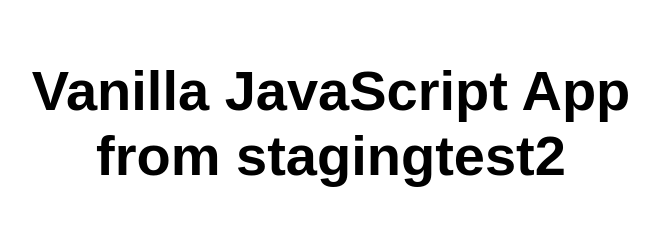
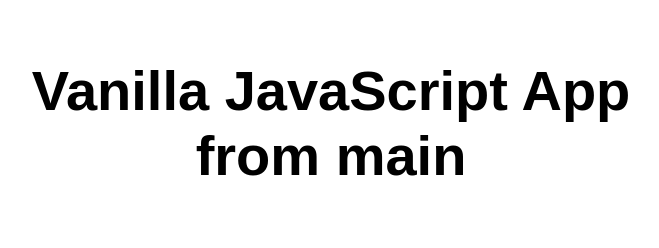
Before and after one commit to He11oW-10/vanillatest23, a website: page src/index.html in a window 1280 px wide. Shown: the whole page, without its empty margins (309-968 px from the left). Drawn offline with Linux system fonts and the light colour scheme.

Commit message:
Update index.html

```diff
--- a/src/index.html
+++ b/src/index.html
@@ -5,12 +5,12 @@
   <meta charset="UTF-8">
   <meta name="viewport" content="width=device-width, initial-scale=1.0">
   <link rel="stylesheet" href="styles.css">
-  <title>Vanilla JavaScript App from stagingtest2</title>
+  <title>Vanilla JavaScript App from main</title>
 </head>
 
 <body>
   <main>
-    <h1>Vanilla JavaScript App from stagingtest2</h1>
+    <h1>Vanilla JavaScript App from main</h1>
   </main>
 </body>
 
```
